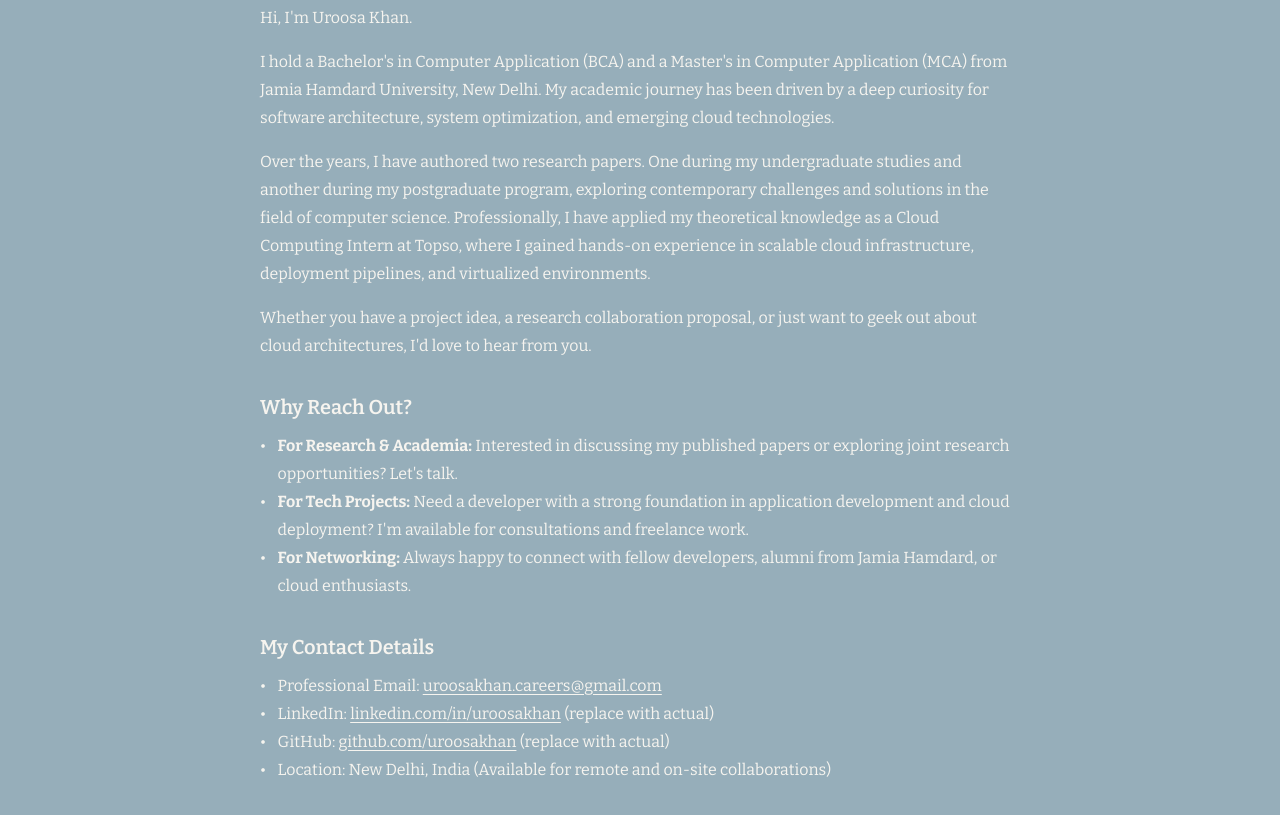
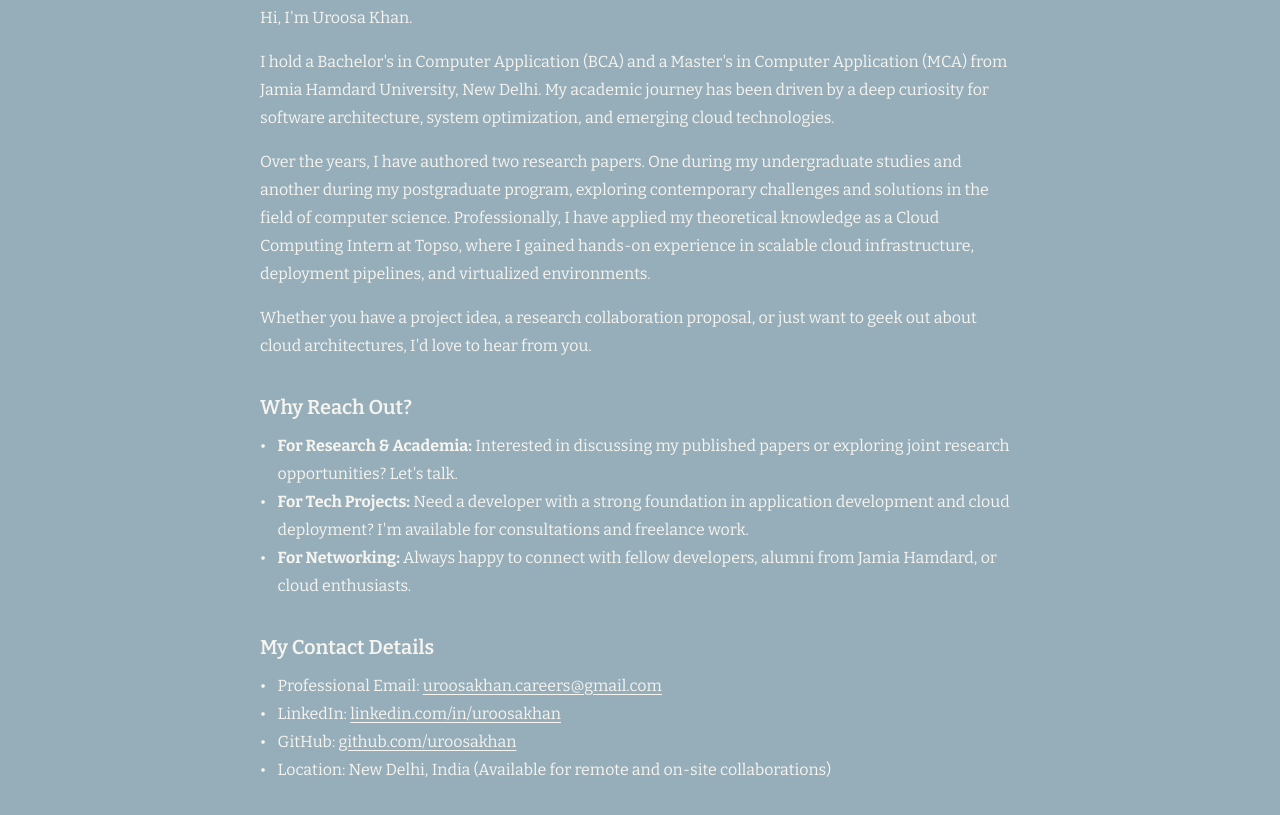
Before and after one commit to uroosa-k/PromptForge-, a plain HTML site: page promptforge/contact.html in a window 1280 px wide. Shown: the part 225-1040 px from the top of the page. Drawn offline with nearby package versions, Linux system fonts and the light colour scheme.

Commit message:
update contact links

```diff
--- a/promptforge/contact.html
+++ b/promptforge/contact.html
@@ -51,8 +51,8 @@
       <h2>My Contact Details</h2>
       <ul class="contact-links">
         <li>Professional Email: <a href="mailto:uroosakhan.careers@gmail.com">uroosakhan.careers@gmail.com</a></li>
-        <li>LinkedIn: <a href="https://linkedin.com/in/uroosakhan" target="_blank" rel="noopener">linkedin.com/in/uroosakhan</a> (replace with actual)</li>
-        <li>GitHub: <a href="https://github.com/uroosakhan" target="_blank" rel="noopener">github.com/uroosakhan</a> (replace with actual)</li>
+        <li>LinkedIn: <a href="https://www.linkedin.com/in/uroosa-khan01/?lipi=urn%3Ali%3Apage%3Ad_flagship3_profile_view_base_contact_details%3BWnY%2BQBnGQuu14PccAsLPuA%3D%3D" target="_blank" rel="noopener">linkedin.com/in/uroosakhan</a> </li>
+        <li>GitHub: <a href="https://github.com/uroosa-k" target="_blank" rel="noopener">github.com/uroosakhan</a> </li>
         <li>Location: New Delhi, India (Available for remote and on-site collaborations)</li>
       </ul>
     </div>
```
